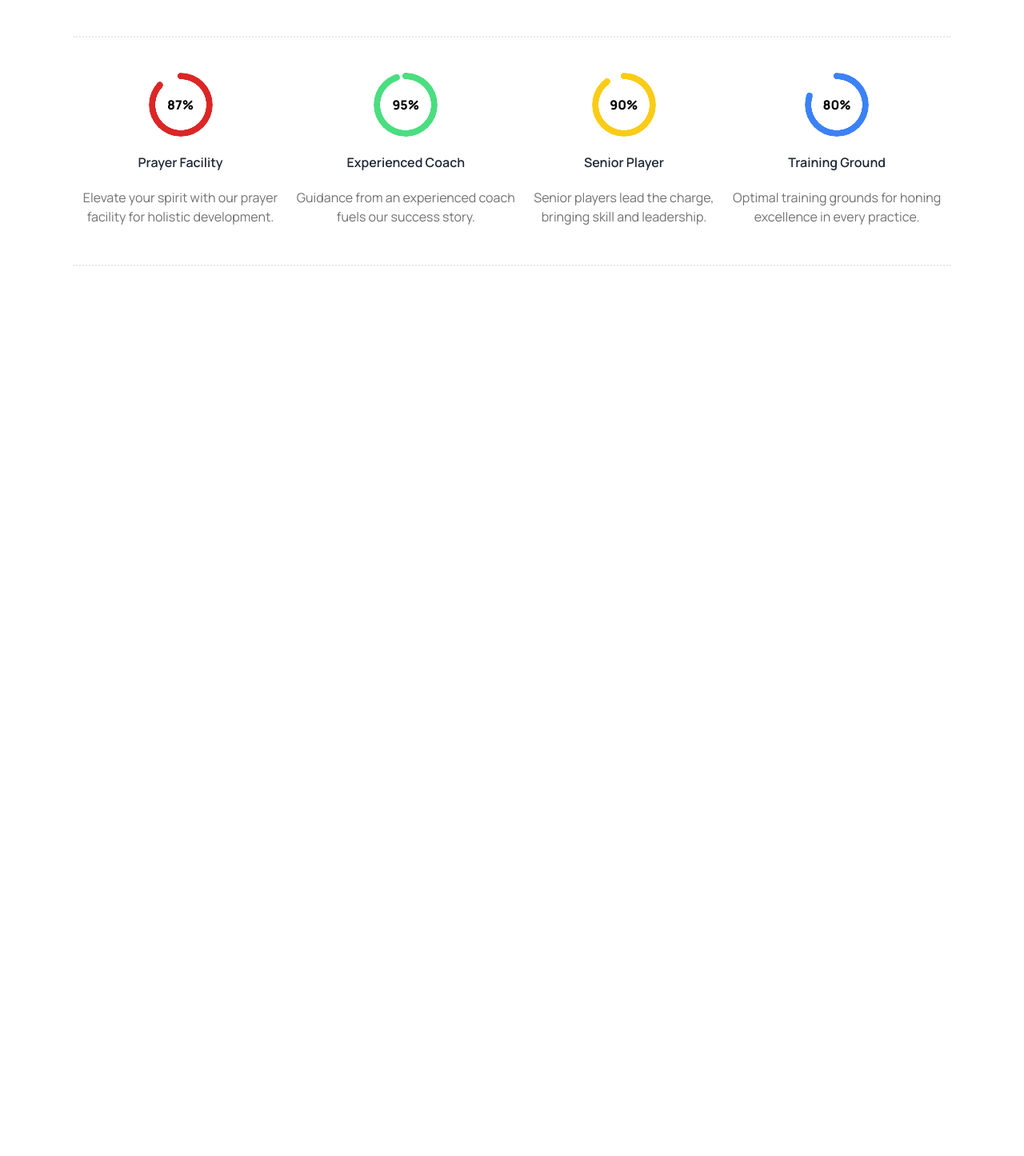
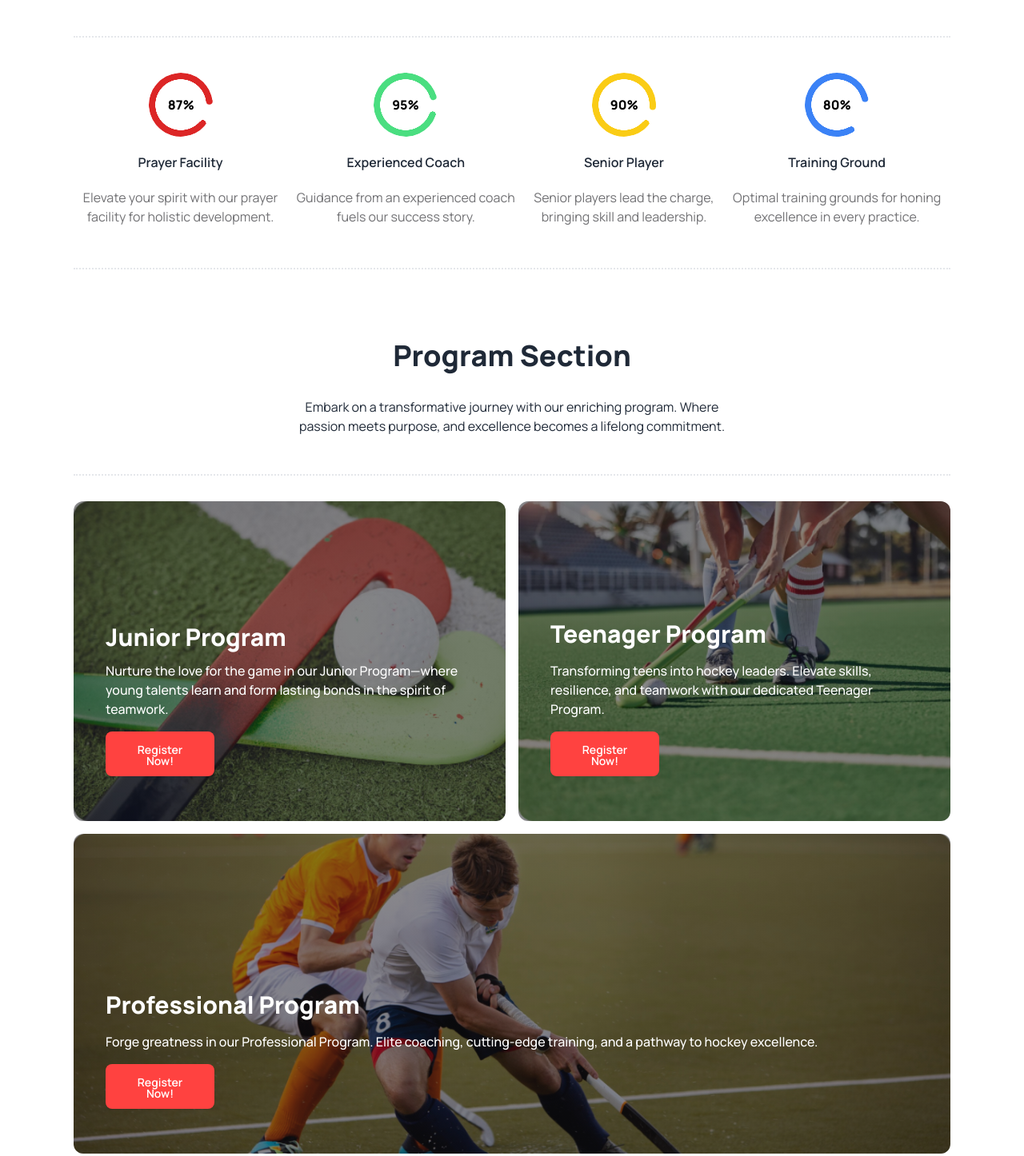
Before and after one commit to sabab2808/Third-Assignment, a plain HTML site: page index.html in a window 1280 px wide. Shown: the part 835-2281 px from the top of the page at 80% size. Before the commit the page ends 1200 px from the top, so only its background shows below. Drawn offline with nearby package versions, Linux system fonts and the light colour scheme.

Commit message:
5 out of 9 done

```diff
--- a/index.html
+++ b/index.html
@@ -118,44 +118,44 @@
                 <h1 class="text-xl font-extrabold lg:text-4xl ">
                     Professional Hockey Club
                 </h1>
-                <p class="text-base font-sm my-4 lg:w-[70vh] lg: mx-auto my-8 w-full text-[#13131899] lg:flex lg:justify-center lg:text-center">
+                <p class="text-base font-sm lg:w-[70vh] lg: mx-auto my-8 w-[40vh] text-[#13131899] lg:flex lg:justify-center lg:text-center">
                     Elevate your passion for hockey with our professional club . where skill meets excellence, and victories become a tradition. Join us in a journey of precision, power, and the pursuit of championship glory.
                 </p>
             </div>
-            <div class="flex-col text-center lg:text-justify lg:mx-0 border-b-2 border-dotted py-4 lg:pt-3 lg:pb-8">
+            <div class="flex-col text-center lg:text-justify lg:mx-0 border-b-2 pb-6 border-dotted py-4 lg:pt-3 lg:pb-9">
                 <div class="lg:flex lg:justify-evenly lg:text-center">
                     <div class="my-4 mx-auto">
-                        <div class="radial-progress text-primary text-red-600" style="--value:87;" role="progressbar"><span style="color: black;font-weight: 800;">87%</span></div>
-                        <h2 class="font-semibold my-5 mx-auto">
+                        <div class="radial-progress font-extrabold text-primary text-red-600" style="--value:87; transform: rotate(130deg);" role="progressbar"><span style="color: black; transform: rotate(-130deg);">87%</span></div>
+                        <h1 class="font-semibold my-5 mx-auto">
                             Prayer Facility
-                        </h2>
+                        </h1>
                         <p class="text-[#13131899] text-base max-w-15">
                             Elevate your spirit with our prayer<br> facility for holistic development.
                         </p>
                     </div>
                     <div class="my-4 mx-auto">
-                        <div class="radial-progress text-primary text-green-400" style="--value:95;" role="progressbar"><span style="color: black;font-weight: 800;">95%</span></div>
-                        <h2 class="font-semibold my-5 mx-auto">
+                        <div class="radial-progress font-extrabold text-primary text-green-400" style="--value:90    ;transform: rotate(110deg)" role="progressbar"><span style="color: black;transform: rotate(-110deg)">95%</span></div>
+                        <h1 class="font-semibold my-5 mx-auto">
                             Experienced Coach
-                        </h2>
+                        </h1>
                         <p class="text-[#13131899] text-base max-w-15">
                             Guidance from an experienced coach <br>fuels our success story.
                         </p>
                     </div>
                     <div class="my-4 mx-auto">
-                        <div class="radial-progress text-yellow-400" style="--value:90;" role="progressbar"><span style="color: black;font-weight: 800;">90%</span></div>
-                        <h2 class="font-semibold my-5 mx-auto">
+                        <div class="radial-progress font-extrabold text-yellow-400" style="--value:90;transform: rotate(130deg)" role="progressbar"><span style="color: black;transform: rotate(-130deg)">90%</span></div>
+                        <h1 class="font-semibold my-5 mx-auto">
                             Senior Player
-                        </h2>
+                        </h1>
                         <p class="text-[#13131899] text-base max-w-15">
                             Senior players lead the charge, <br>bringing skill and leadership.
                         </p>
                     </div>
                     <div class="my-4 mx-auto">
-                        <div class="radial-progress text-primary text-blue-500" style="--value:80;" role="progressbar"><span style="color: black;font-weight: 800;">80%</span></div>
-                        <h2 class="font-semibold my-5 mx-auto">
+                        <div class="radial-progress text-primary text-blue-500 font-extrabold" style="--value:80;transform: rotate(150deg)" role="progressbar"><span style="color: black;transform: rotate(-150deg)">80%</span></div>
+                        <h1 class="font-semibold my-5 mx-auto">
                             Training Ground
-                        </h2>
+                        </h1>
                         <p class="text-[#13131899] text-base max-w-15">
                             Optimal training grounds for honing <br>excellence in every practice.
                         </p>
@@ -164,6 +164,59 @@
 
             </div>
         </nav>
+
+
+        <nav class="mb-14 border-b-2 border-dotted py-7 lg:py-14">
+            <div class="my-4 mx-auto flex-col justify-center text-center border-b-2 border-dotted py-4">
+                <h1 class="text-xl font-extrabold lg:text-4xl ">
+                    Program Section
+                </h1>
+                <p class="text-base font-sm lg:w-[70vh] lg: mx-auto my-8 w-[40vh] lg:flex lg:justify-center lg:text-center ">
+                    Embark on a transformative journey with our enriching program. Where passion meets purpose, and excellence becomes a lifelong commitment.
+                </p>
+            </div>
+
+            <!-- grid -->
+
+            <div class="grid grid-cols-1 grid-rows-1 gap-4 lg:grid-cols-2 lg:grid-rows-1 text-white mt-8">
+                <div class="bg-[linear-gradient(rgba(19,19,24,0.50),rgba(19,19,24,0.50)),url('Images/2.png')] w-full h-[25vh] rounded-xl lg:bg-no-repeat lg:w-full lg:h-[50vh] lg:bg-cover lg:relative">
+                    <div class="my-6 lg:absolute lg:bottom-4 lg:mx-5">
+                        <h1 class="text-xl font-extrabold mx-5 my-auto lg:text-3xl">
+                            Junior Program
+                        </h1>
+                        <p class="text-sm font-medium mx-5 mt-3 lg:text-base">
+                            Nurture the love for the game in our Junior Program—where young talents learn and form lasting bonds in the spirit of teamwork.
+                        </p>
+                        <a class="btn bg-[#FF4240] text-white lg:px-6 lg:py-4 h-2 sm:w-35 lg:h-14 lg:w-35 sm:px-1 border-0 w-[17vh] mx-5 my-4">Register Now!</a>
+                    </div>
+
+                </div>
+                <div class="bg-[linear-gradient(rgba(19,19,24,0.50),rgba(19,19,24,0.50)),url('Images/3.png')] w-full h-[25vh] lg:bg-no-repeat lg:w-full lg:h-[50vh] lg:bg-cover rounded-xl lg:relative">
+                    <div class="my-6 lg:absolute lg:bottom-4 lg:mx-5">
+                        <h1 class="text-xl font-extrabold mx-5 my-auto lg:text-3xl">
+                            Teenager Program
+                        </h1>
+                        <p class="text-sm font-medium mx-5 mt-4 lg:text-base">
+                            Transforming teens into hockey leaders. Elevate skills, resilience, and teamwork with our dedicated Teenager Program.
+                        </p>
+                        <a class="btn bg-[#FF4240] text-white lg:px-6 lg:py-4 sm:h-2 sm:w-35 lg:h-14 lg:w-35 sm:px-1 border-0 w-[17vh] mx-5 my-4">Register Now!</a>
+                    </div>
+
+                </div>
+                <div class="bg-[linear-gradient(rgba(19,19,24,0.50),rgba(19,19,24,0.50)),url('Images/4.png')] w-full h-[25vh] lg:col-span-2 lg:bg-no-repeat lg:w-full lg:h-[50vh] rounded-xl lg:bg-cover lg:relative">
+                    <div class="my-6 lg:absolute lg:bottom-4 lg:mx-5">
+                        <h1 class="text-xl font-extrabold mx-5 my-auto lg:text-3xl">
+                            Professional Program
+                        </h1>
+                        <p class="text-sm font-medium mx-5 mt-4 lg:text-base">
+                            Forge greatness in our Professional Program. Elite coaching, cutting-edge training, and a pathway to hockey excellence.
+                        </p>
+                        <a class="btn bg-[#FF4240] text-white lg:px-6 lg:py-4 sm:h-2 sm:w-35 lg:h-14 lg:w-35 sm:px-1 border-0 w-[17vh] mx-5 my-4">Register Now!</a>
+                    </div>
+
+                </div>
+            </div>
+        </nav>
     </main>
     <footer>
 
```
